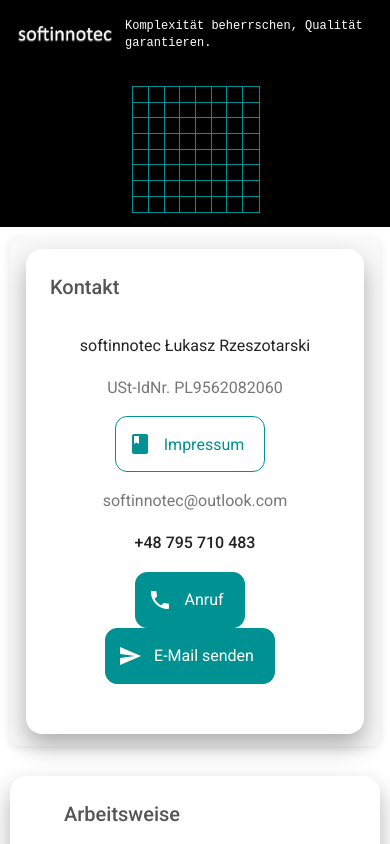
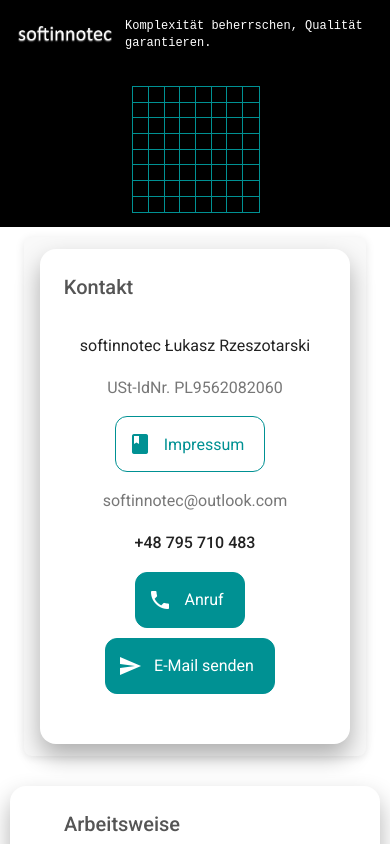
Before and after one commit to sievemaker/softinnotec-webpage-app, an Angular app: page / in a window 390 px wide. Built offline with nearby package versions, Linux system fonts and the light colour scheme.

Commit message:
layout fix

```diff
--- a/src/app/card/card.component.sass
+++ b/src/app/card/card.component.sass
@@ -17,7 +17,7 @@
   &:hover
     box-shadow: 0 16px 32px rgba(0, 0, 0, 0.4)  // Stronger shadow on hover for more depth
 
-  @media (max-width: 600px)
+  @media (max-width: 9200px)
     flex: 1 1 100%  // Make cards stack vertically
     font-size: 16px // Adjust font size for smaller screens
     text-align: center
--- a/src/app/contact-card/contact-card.component.sass
+++ b/src/app/contact-card/contact-card.component.sass
@@ -39,3 +39,10 @@
     .phone
       font-size: 16px
       text-align: center
+
+@media (max-width: 920px)
+  .right-panel .button-container
+    gap: 10px
+    margin-bottom: 10px
+    display: flex
+    flex-direction: column
```
